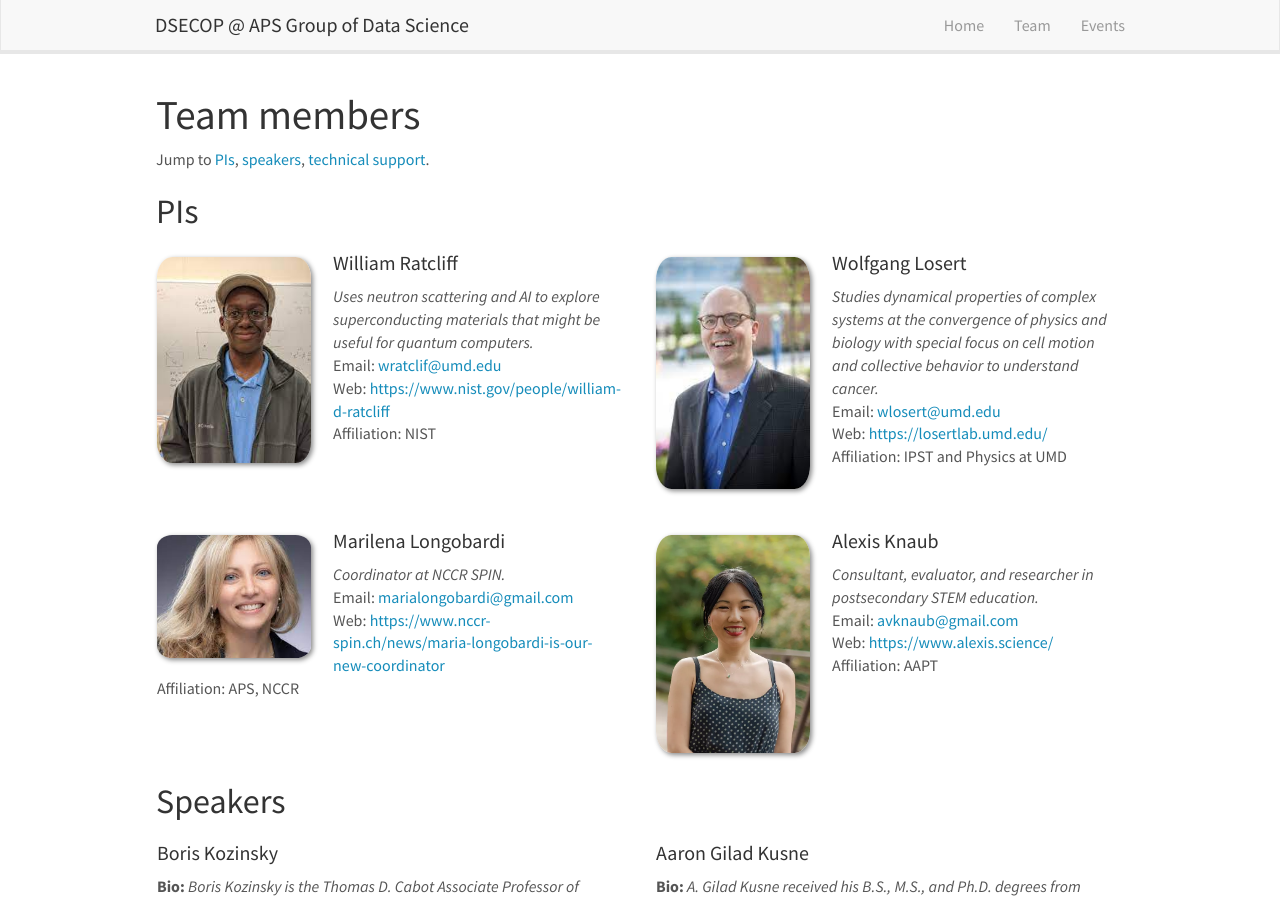
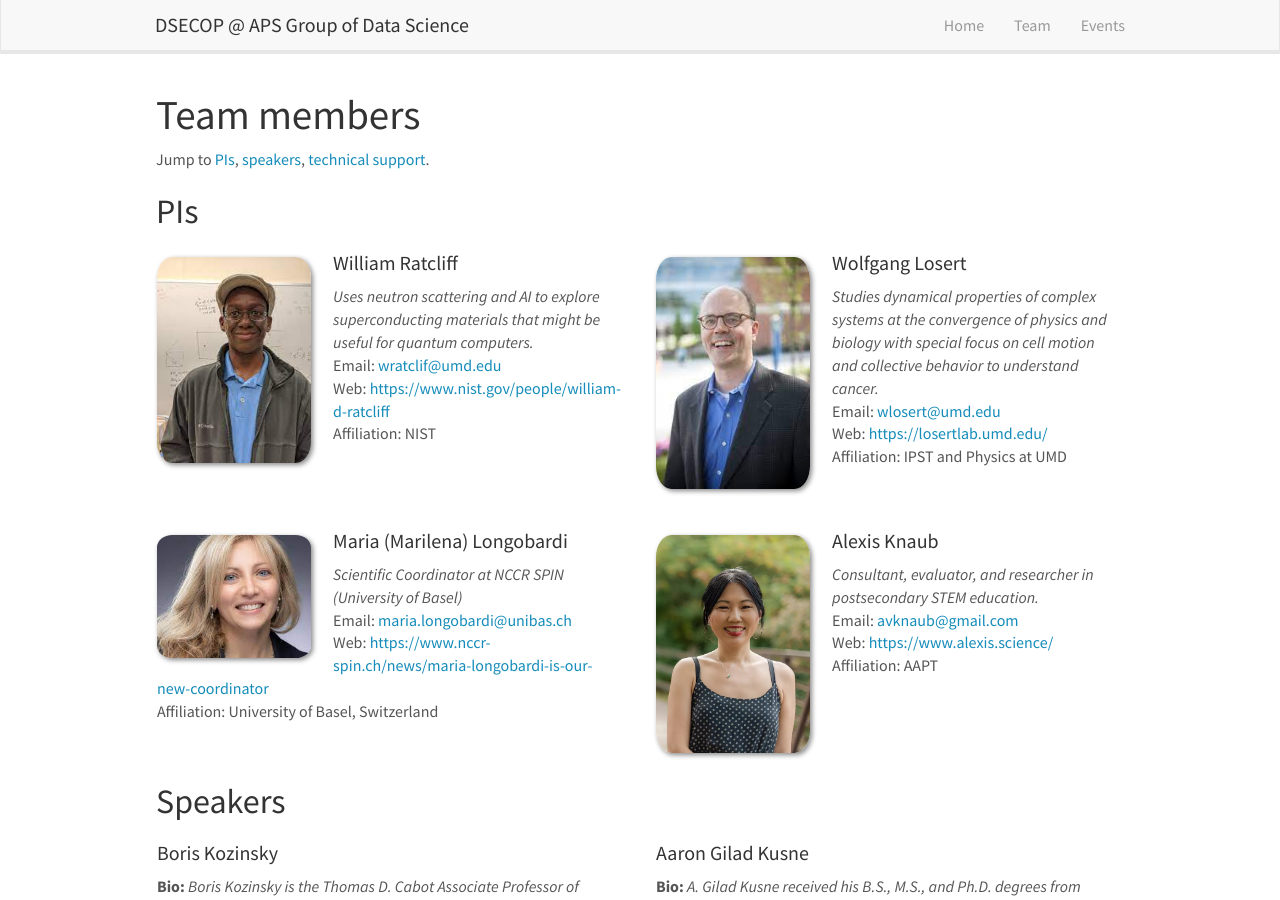
Before and after one commit to pasgarof/gds-education-community-of-practice.github.io, a Jekyll site: the page built from _pages/team.md, in a window 1280 px wide and 900 px high. Built offline with Jekyll 4.4.1, drawn with Linux system fonts in a browser that asks for light colours; nearby versions of some CDN libraries.

Commit message:
Update pis.yml

```diff
--- a/_data/pis.yml
+++ b/_data/pis.yml
@@ -12,12 +12,12 @@
   email: wlosert@umd.edu
   aff: IPST and Physics at UMD
 
-- name: Marilena Longobardi
+- name: Maria (Marilena) Longobardi
   photo: longobardi.jpg
-  info: Coordinator at NCCR SPIN.
+  info: Scientific Coordinator at NCCR SPIN (University of Basel)
   website: https://www.nccr-spin.ch/news/maria-longobardi-is-our-new-coordinator
-  email: marialongobardi@gmail.com
-  aff: APS, NCCR
+  email: maria.longobardi@unibas.ch
+  aff: University of Basel, Switzerland
 
 - name: Alexis Knaub
   photo: knaub.webp
```
